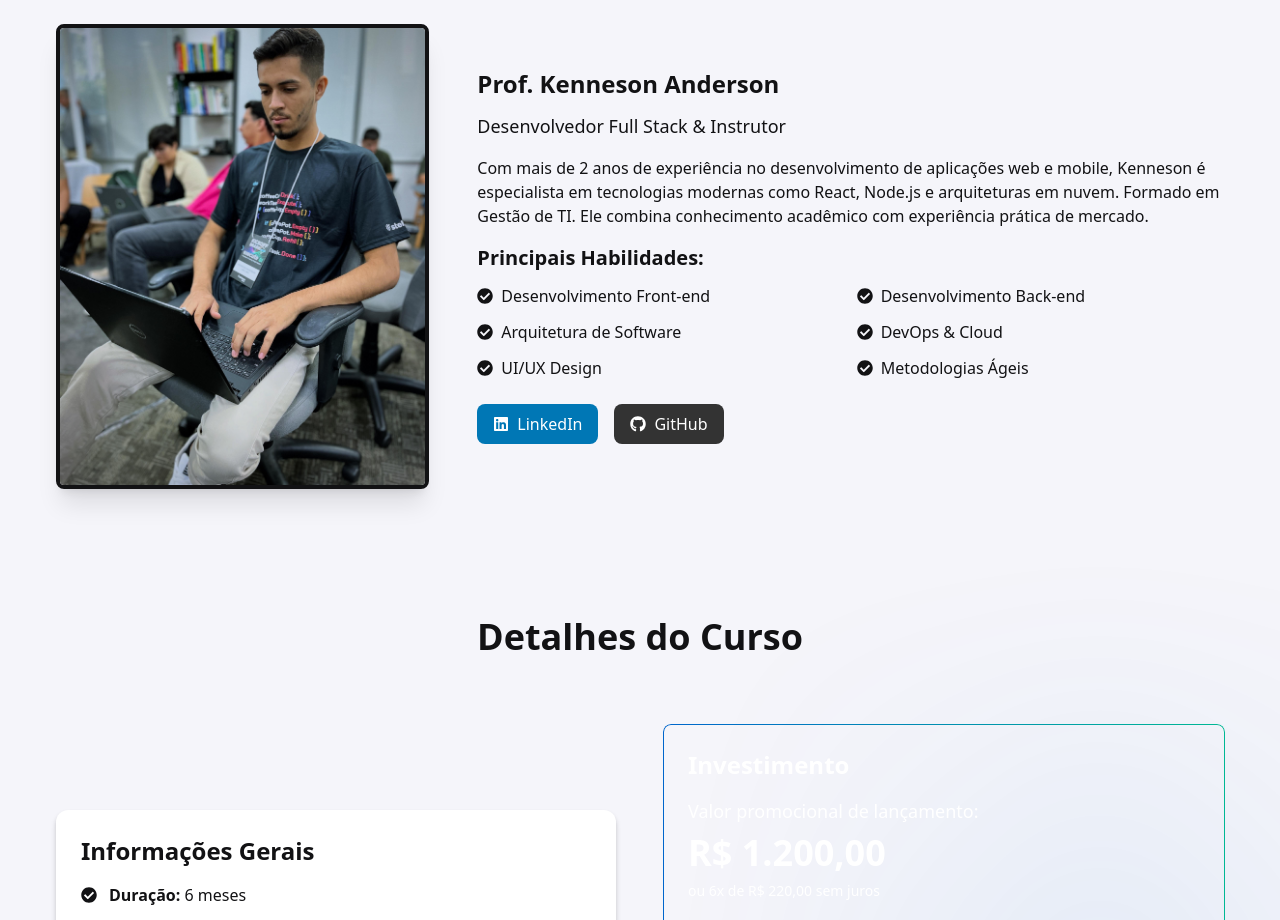
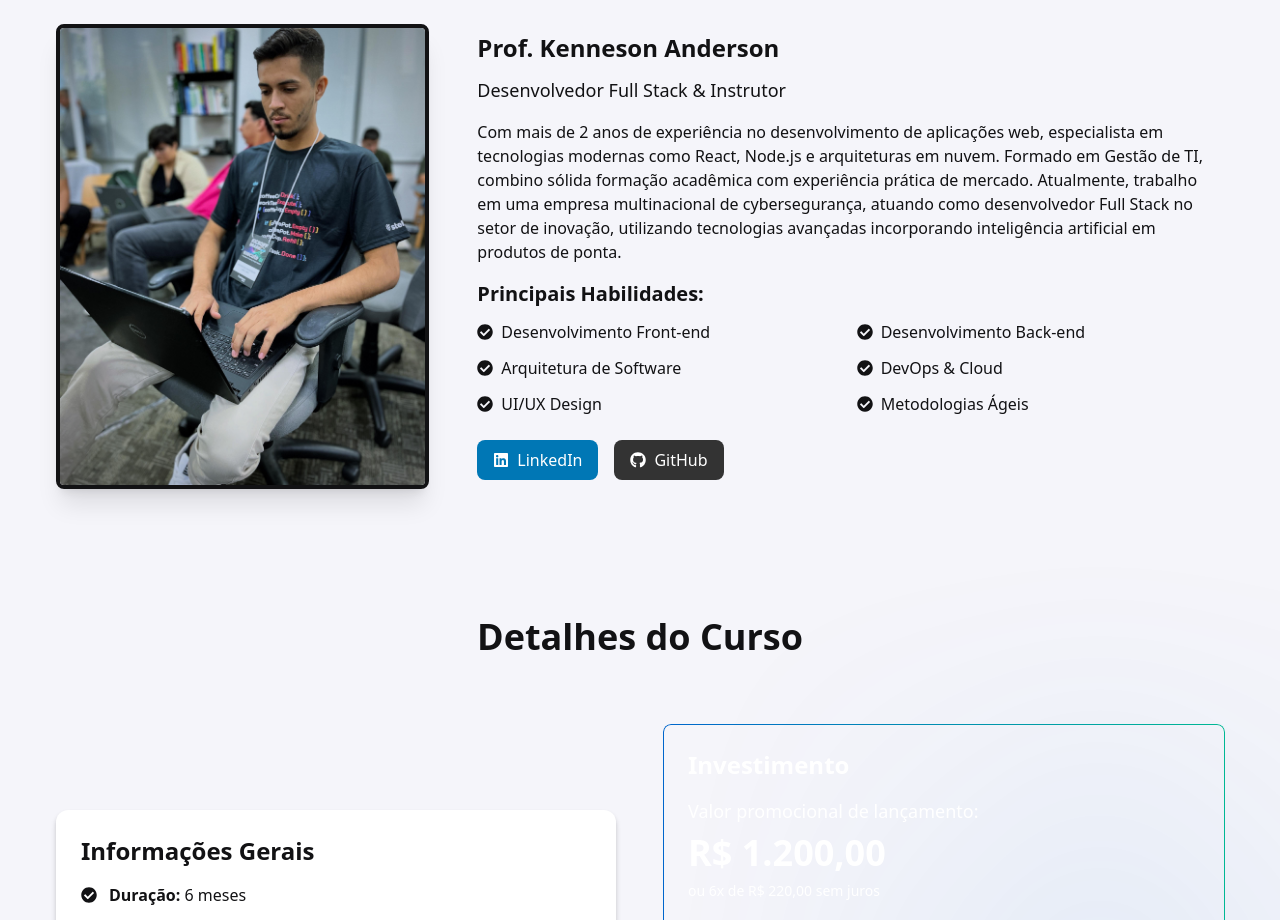
Before and after one commit to kenneson/cursodeprogramacao, a Next.js app: page / in a window 1280 px wide. Shown: the part 2640-3560 px from the top of the page. Built offline with nearby package versions, Linux system fonts and the light colour scheme.

Commit message:
changes in informations about professor

```diff
--- a/src/app/page.tsx
+++ b/src/app/page.tsx
@@ -384,9 +384,7 @@ export default function Home() {
                 <p className="text-base md:text-lg font-medium text-primary mb-3 md:mb-4">Desenvolvedor Full Stack & Instrutor</p>
 
                 <p className="mb-4">
-                  Com mais de 2 anos de experiência no desenvolvimento de aplicações web e mobile,
-                  Kenneson é especialista em tecnologias modernas como React, Node.js e arquiteturas em nuvem.
-                  Formado em Gestão de TI. Ele combina conhecimento acadêmico com experiência prática de mercado.
+                Com mais de 2 anos de experiência no desenvolvimento de aplicações web, especialista em tecnologias modernas como React, Node.js e arquiteturas em nuvem. Formado em Gestão de TI, combino sólida formação acadêmica com experiência prática de mercado. Atualmente, trabalho em uma empresa multinacional de cybersegurança, atuando como desenvolvedor Full Stack no setor de inovação, utilizando tecnologias avançadas incorporando inteligência artificial em produtos de ponta.
                 </p>
 
                 <div className="mb-6">
@@ -421,7 +419,7 @@ export default function Home() {
 
                 <div className="flex gap-4">
                   <a
-                    href="https://linkedin.com/in/professor"
+                    href="https://www.linkedin.com/in/kenneson-anderson/"
                     target="_blank"
                     rel="noopener noreferrer"
                     className="flex items-center gap-2 bg-[#0077B5] text-white py-2 px-4 rounded-lg hover:bg-[#005885] transition duration-300"
@@ -429,7 +427,7 @@ export default function Home() {
                     <FaLinkedin /> LinkedIn
                   </a>
                   <a
-                    href="https://github.com/professor"
+                    href="https://github.com/"
                     target="_blank"
                     rel="noopener noreferrer"
                     className="flex items-center gap-2 bg-[#333] text-white py-2 px-4 rounded-lg hover:bg-[#111] transition duration-300"
```
